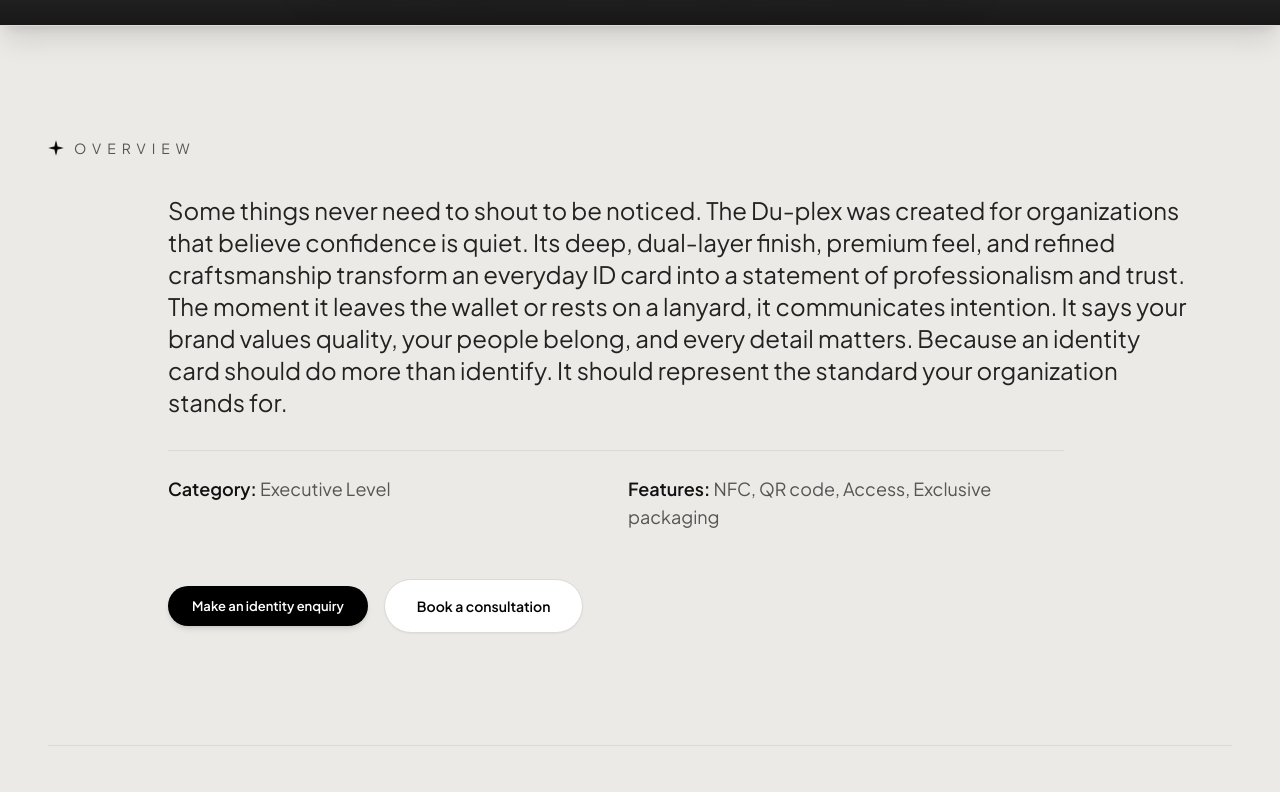
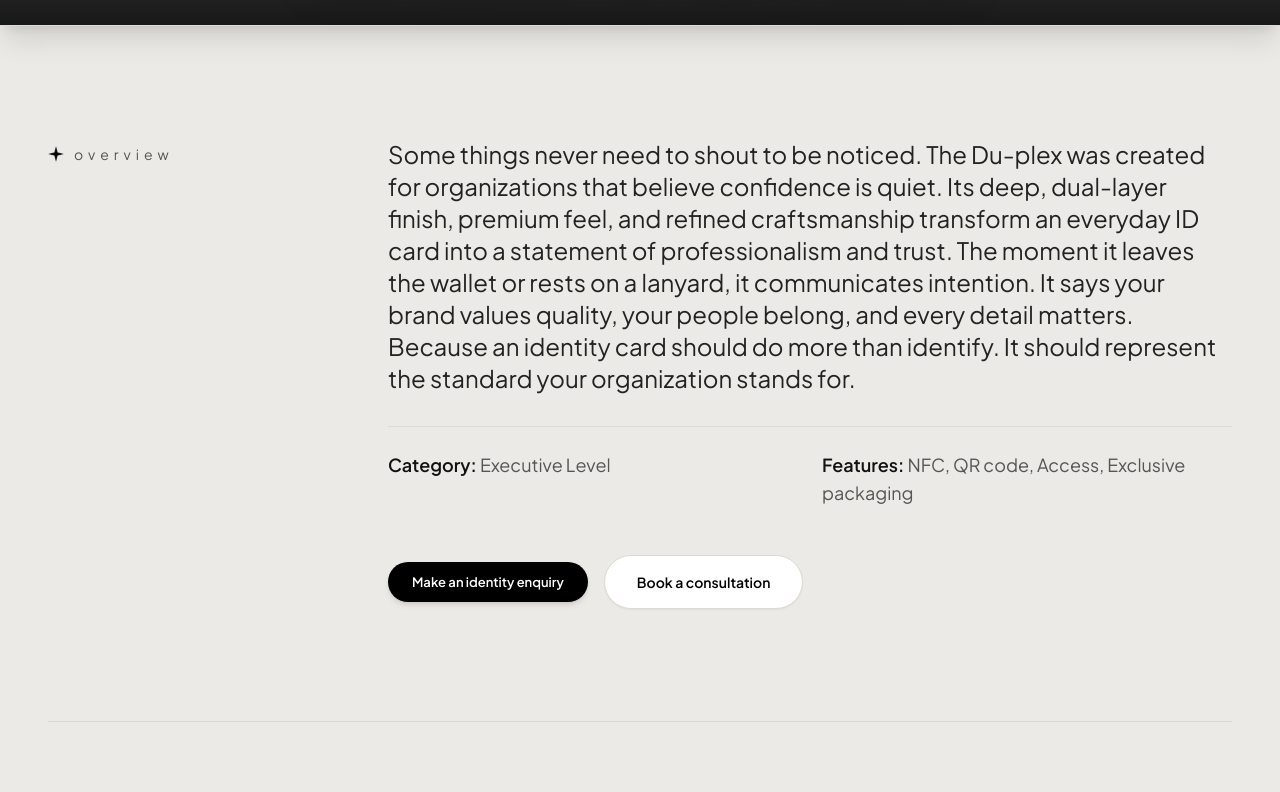
Before and after one commit to 0001-DEV/Identifine, a React (Vite) app: page /catalogue in a window 1280 px wide. Shown: the part 600-1392 px from the top of the page. Built offline with nearby package versions, Linux system fonts and the light colour scheme; grey boxes are pictures that could not be loaded; the HTML template or start-up script is replaced by a standard one; a web font is replaced by a local one.

Commit message:
Align lowercase overview tagline on the same horizontal line as narrative with 200px left margin

```diff
--- a/src/pages/ProductCataloguePage.jsx
+++ b/src/pages/ProductCataloguePage.jsx
@@ -135,11 +135,12 @@ export default function ProductCataloguePage() {
         </div>
 
         {/* ========================================================================= */}
-        {/* OVERVIEW & SPECIFICATIONS SECTION                                         */}
+        {/* OVERVIEW & SPECIFICATIONS SECTION (OVERVIEW LABEL ALIGNED ON FIRST LINE)  */}
         {/* ========================================================================= */}
-        <div className="max-w-6xl space-y-8 text-left">
+        <div className="flex flex-col lg:flex-row items-start text-left">
 
-          {/* Overview Tagline Label (Aligned Left) */}
+          {/* Overview Tagline Label (Lowercase, Aligned with first line of narrative) */}
+          <div className="pt-1.5 shrink-0 min-w-[140px]">
             <div className="inline-flex items-center justify-start gap-2.5">
               <img
                 src={starIcon}
@@ -147,15 +148,16 @@ export default function ProductCataloguePage() {
                 className="w-4 h-4 object-contain brightness-0"
               />
               <span
-              className="font-galano font-normal text-[#555555] text-xs sm:text-sm uppercase"
-              style={{ letterSpacing: '6px' }}
+                className="font-galano font-normal text-[#555555] text-xs sm:text-sm lowercase"
+                style={{ letterSpacing: '5px' }}
               >
-              Overview
+                overview
               </span>
             </div>
+          </div>
 
-          {/* Narrative Content, Specs & Actions (Indented 120px from Left) */}
-          <div className="lg:ml-[120px] space-y-8">
+          {/* Narrative Content, Specs & Actions (Indented 200px from Left Margin) */}
+          <div className="lg:ml-[200px] space-y-8 flex-1 mt-6 lg:mt-0">
             <p className="text-lg sm:text-2xl text-[#222222] leading-relaxed font-normal max-w-5xl">
               {activeProduct.overview}
             </p>
```
Lines whose indentation alone changed are shown as unchanged.
